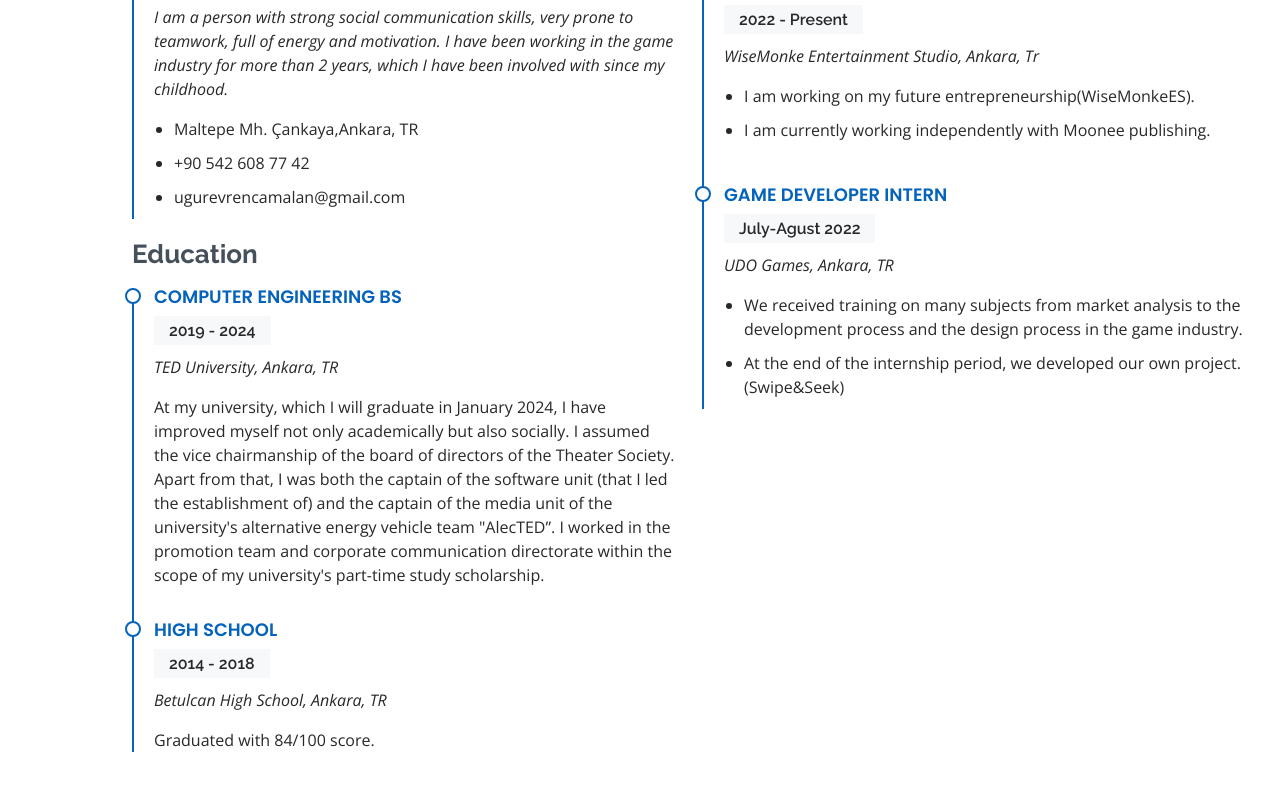
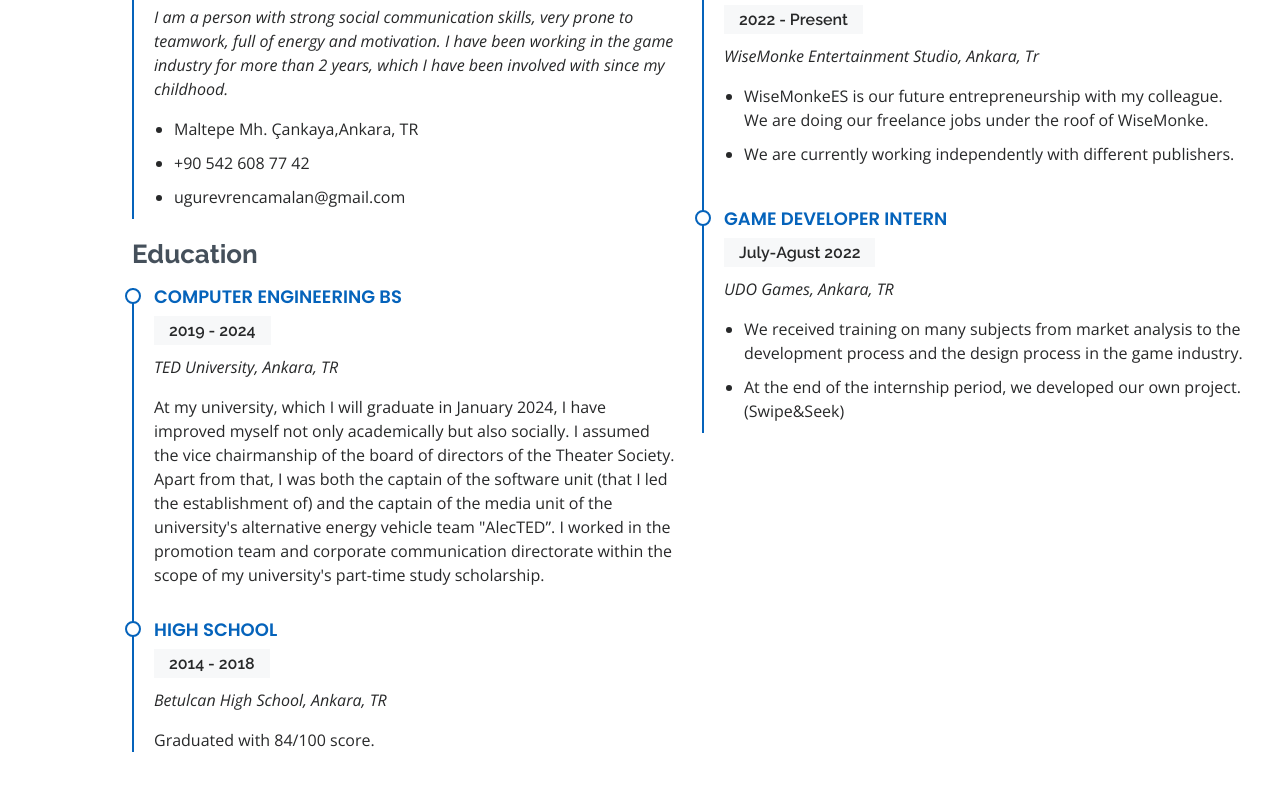
Before and after one commit to ugurevren/ugurevren.github.io, a plain HTML site: page index.html in a window 1280 px wide. Shown: the part 2562-3352 px from the top of the page. Drawn offline with nearby package versions, Linux system fonts and the light colour scheme.

Commit message:
Update index.html

```diff
--- a/index.html
+++ b/index.html
@@ -284,8 +284,8 @@
               <h5>2022 - Present</h5>
               <p><em>WiseMonke Entertainment Studio, Ankara, Tr </em></p>
               <ul>
-                <li>I am working on my future entrepreneurship(WiseMonkeES).</li>
-                <li>I am currently working independently with Moonee publishing.</li>
+                <li>WiseMonkeES is our future entrepreneurship with my colleague. We are doing our freelance jobs under the roof of WiseMonke.</li>
+                <li>We are currently working independently with different publishers.</li>
               </ul>
             </div>
             <div class="resume-item">
```
